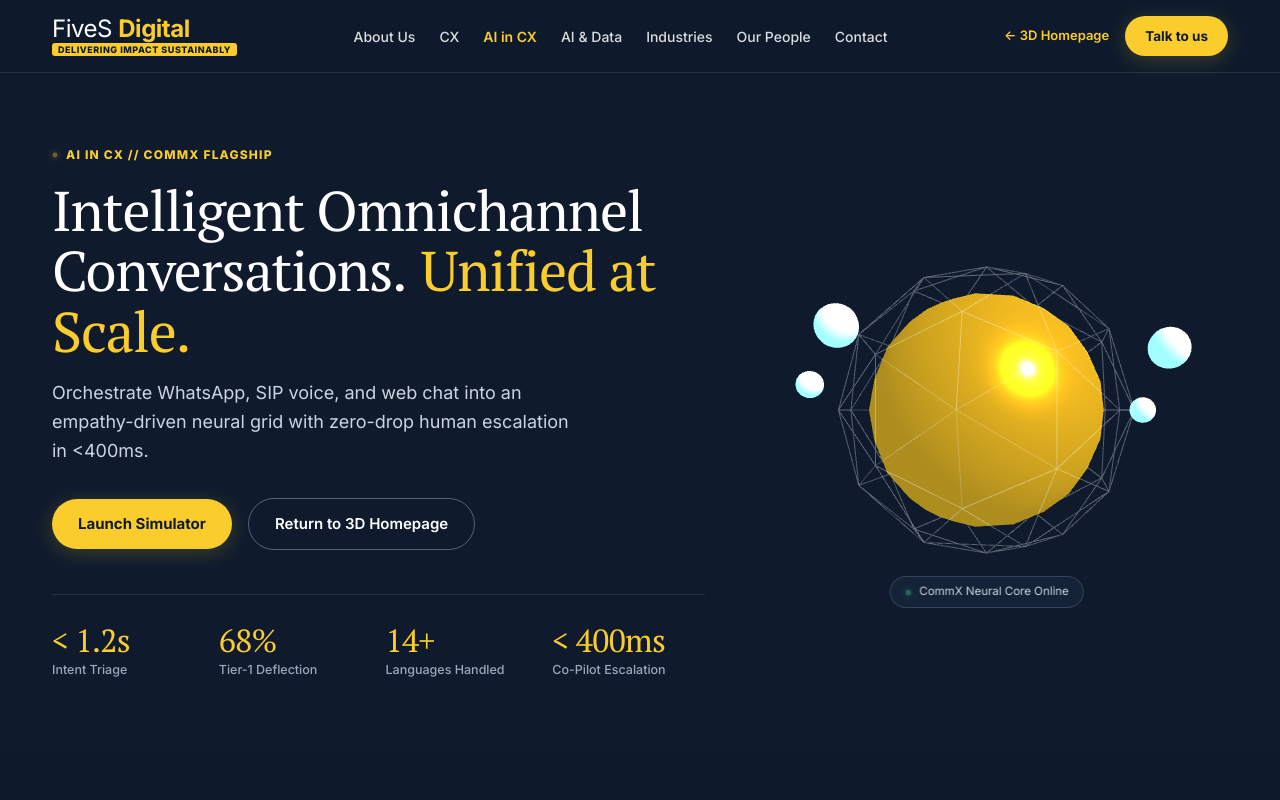
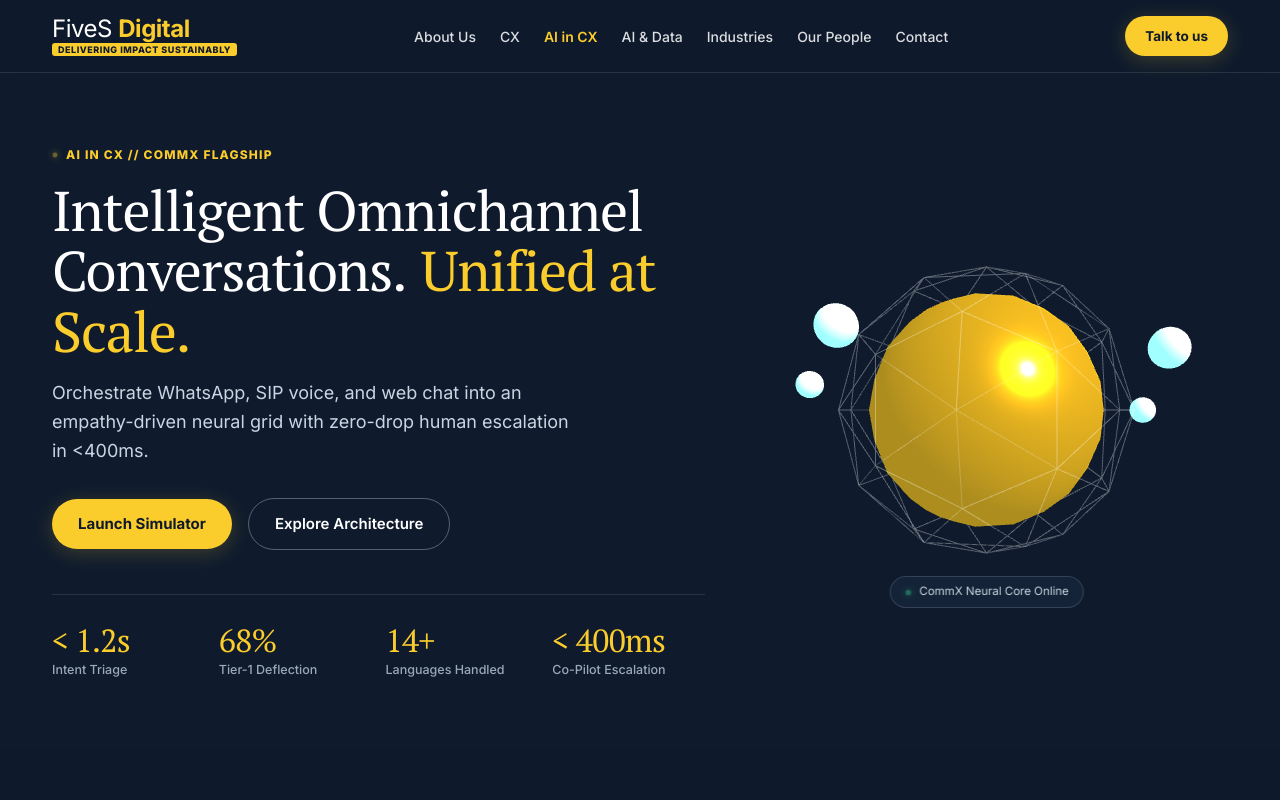
Before and after one commit to bharadwajanish5-create/Fives, a plain HTML site: page ai-in-cx.html in a window 1280 px wide. Shown: the top 800 px of the page. Drawn offline with nearby package versions, Linux system fonts and the light colour scheme; animation ran at ten frames a second.

Commit message:
fix(cta): replace awkward return home buttons with real product actions and keep home link on brand logo

```diff
--- a/ai-in-cx.html
+++ b/ai-in-cx.html
@@ -806,9 +806,6 @@
         </nav>
 
         <div class="header-right">
-          <a class="link-return" href="https://bharadwajanish5-create.github.io/Fives-3D-Design-/">
-            &larr; 3D Homepage
-          </a>
           <a class="btn-sun" href="https://bharadwajanish5-create.github.io/Fives-3D-Design-/#contact" style="padding:10px 20px;font-size:13.5px;">Talk to us</a>
         </div>
       </div>
@@ -835,7 +832,7 @@
 
           <div class="hero-buttons">
             <a href="#sandbox" class="btn-sun">Launch Simulator</a>
-            <a href="https://bharadwajanish5-create.github.io/Fives-3D-Design-/" class="btn-ghost">Return to 3D Homepage</a>
+            <a href="#architecture" class="btn-ghost">Explore Architecture</a>
           </div>
 
           <div class="hero-metric-strip">
@@ -1090,7 +1087,7 @@
         <p class="sec-desc" style="margin:0 auto 32px auto;">Join premier enterprise brands delivering human-led, AI-backed customer experience.</p>
         <div style="display:flex;gap:16px;justify-content:center;flex-wrap:wrap;">
           <a class="btn-sun" href="https://bharadwajanish5-create.github.io/Fives-3D-Design-/#contact">Schedule a Live Demo</a>
-          <a class="btn-ghost" href="https://bharadwajanish5-create.github.io/Fives-3D-Design-/">Return to 3D Homepage</a>
+          <a class="btn-ghost" href="#sandbox">Try Interactive Sandbox</a>
         </div>
       </div>
     </div>
```
Also changed, not shown: commx.html (+2 -5 lines).
